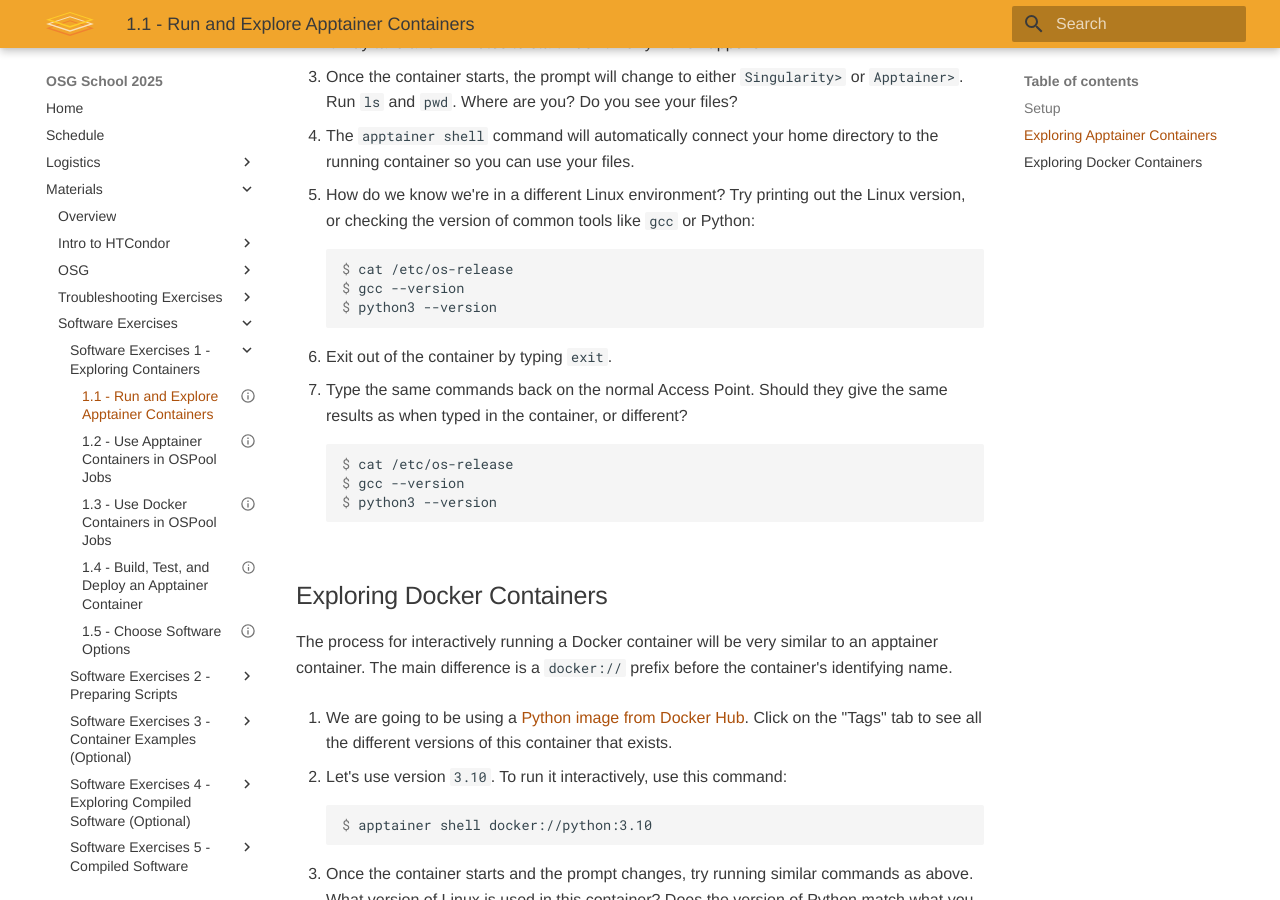
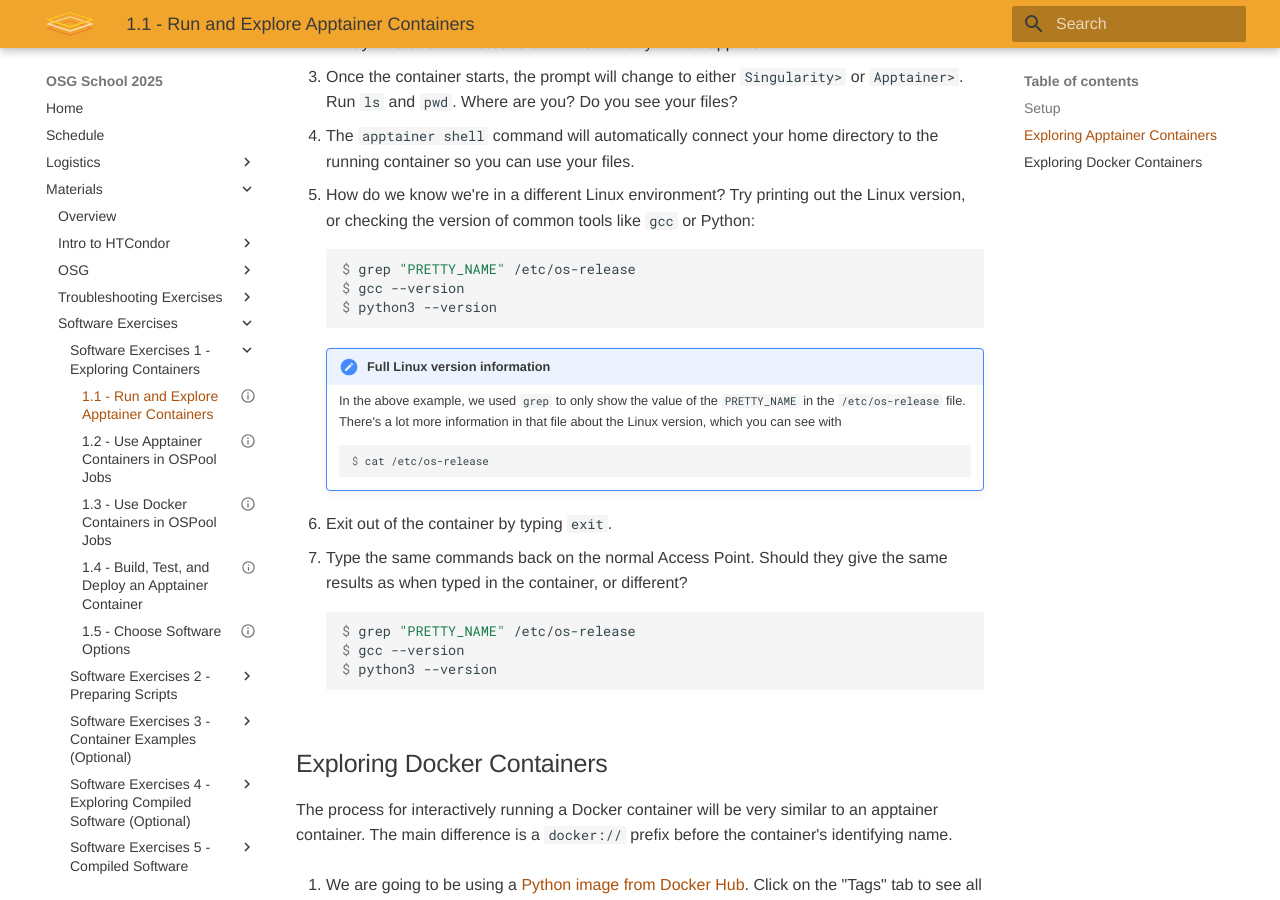
Before and after one commit to osg-htc/school-2025, an MkDocs documentation site: the page built from docs/materials/software/part1-ex1-run-apptainer.md, in a window 1280 px wide and 900 px high, scrolled down 878 px. Built offline with MkDocs 1.6.1 and Material for MkDocs 9.7.7, drawn with Linux system fonts in a browser that asks for light colours.

Commit message:
Reviewed Software 1.2
Also refactored the /etc/os-release query in combination with 1.1 to
simplify the output.

```diff
--- a/docs/materials/software/part1-ex1-run-apptainer.md
+++ b/docs/materials/software/part1-ex1-run-apptainer.md
@@ -53,9 +53,17 @@
 version, or checking the version of common tools like `gcc` or Python:
 
 		:::console
-		$ cat /etc/os-release
+		$ grep "PRETTY_NAME" /etc/os-release
 		$ gcc --version
 		$ python3 --version
+
+	!!! note "Full Linux version information"
+		In the above example, we used `grep` to only show the value of the `PRETTY_NAME`
+		in the `/etc/os-release` file. There's a lot more information in that file
+		about the Linux version, which you can see with
+
+			:::console
+			$ cat /etc/os-release
 
 1. Exit out of the container by typing `exit`.
 
@@ -63,7 +71,7 @@
 results as when typed in the container, or different?
 
 		:::console
-		$ cat /etc/os-release
+		$ grep "PRETTY_NAME" /etc/os-release
 		$ gcc --version
 		$ python3 --version
 
```
Also changed, not shown: docs/materials/software/part1-ex2-apptainer-jobs.md (+2 -2 lines).
